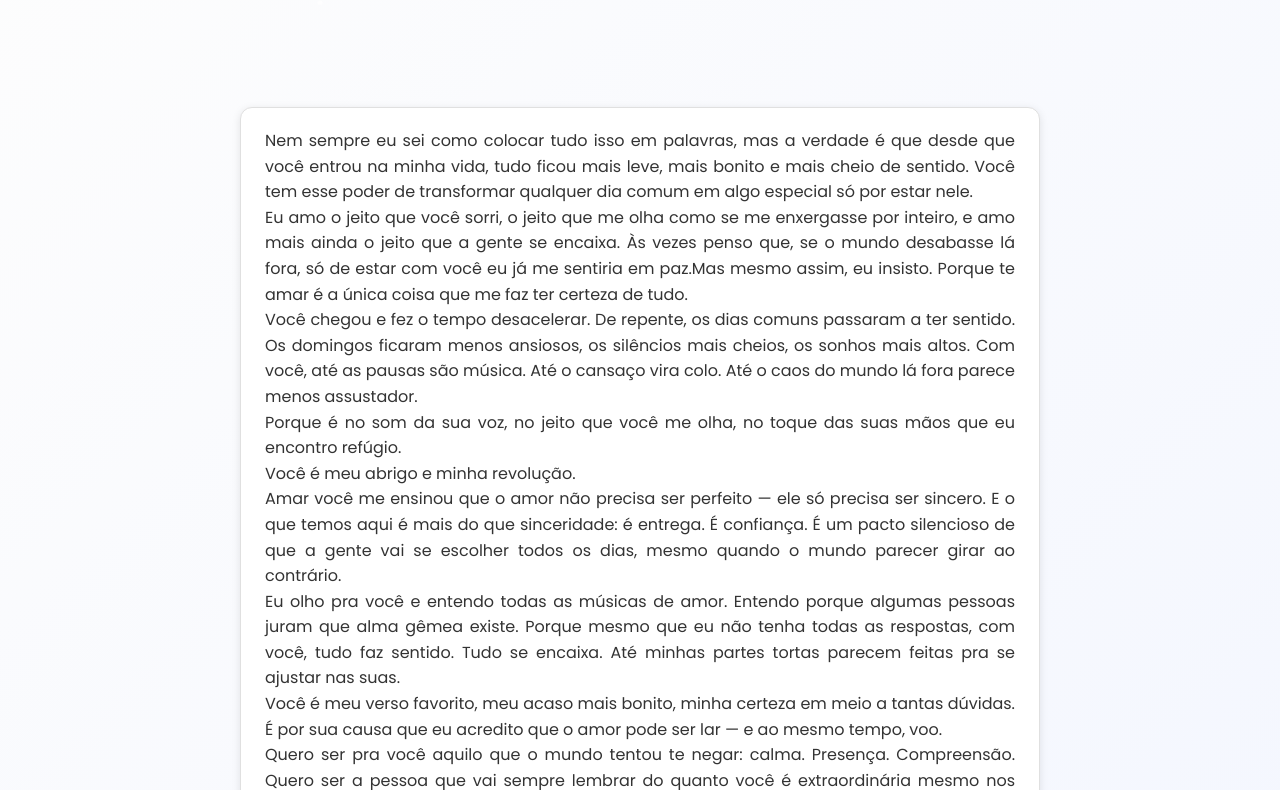
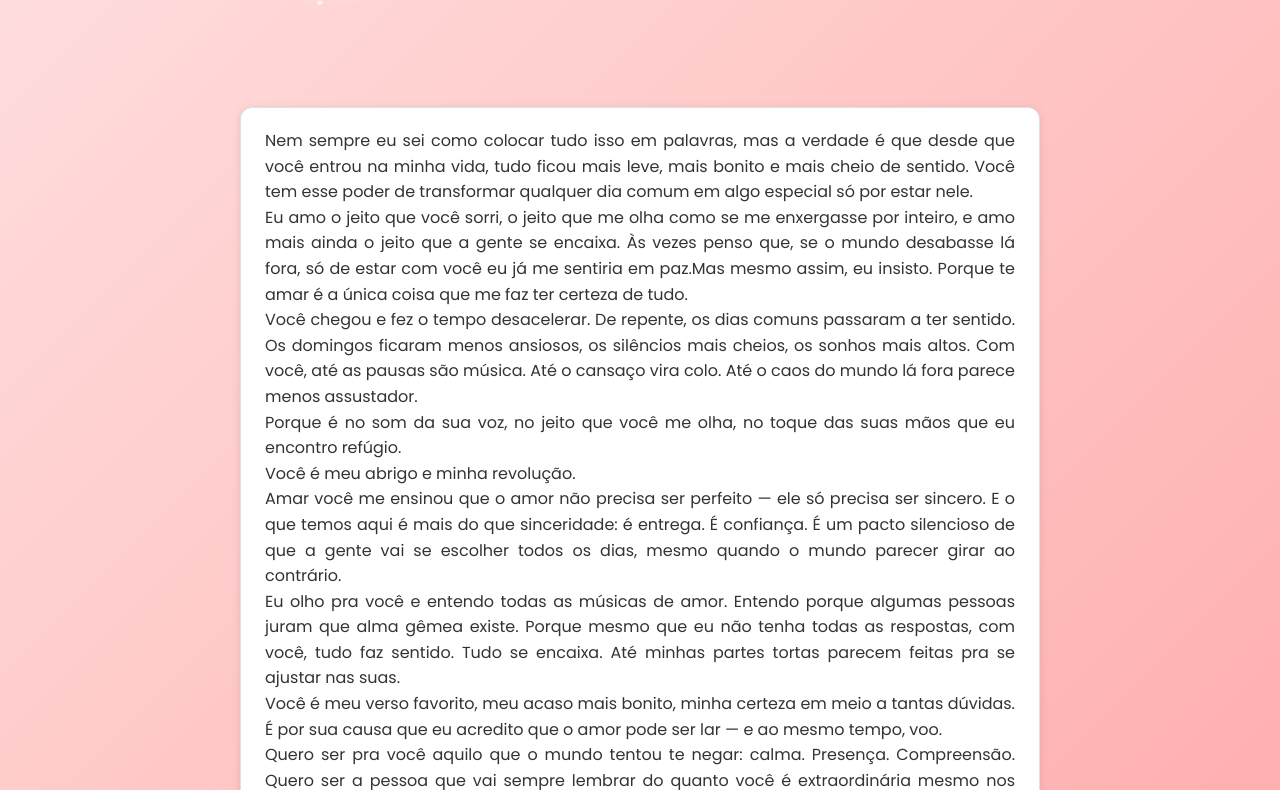
Before and after one commit to Ooliveiradev/CartaDamor, a plain HTML site: page index.html in a window 1280 px wide. Shown: the part 163-953 px from the top of the page. Drawn offline with Linux system fonts and the light colour scheme.

Commit message:
Update style.css

```diff
--- a/css/index/style.css
+++ b/css/index/style.css
@@ -6,7 +6,7 @@
 
 body {
   font-family: 'Poppins', Arial, sans-serif;
-  background: linear-gradient(135deg, #fdfdfd, #f0f4ff);
+  background: linear-gradient(135deg, hsla(0, 100%, 83%, 0.355), #ff9696);
   line-height: 1.6;
   padding-bottom: 40px;
   color: #333;
```
